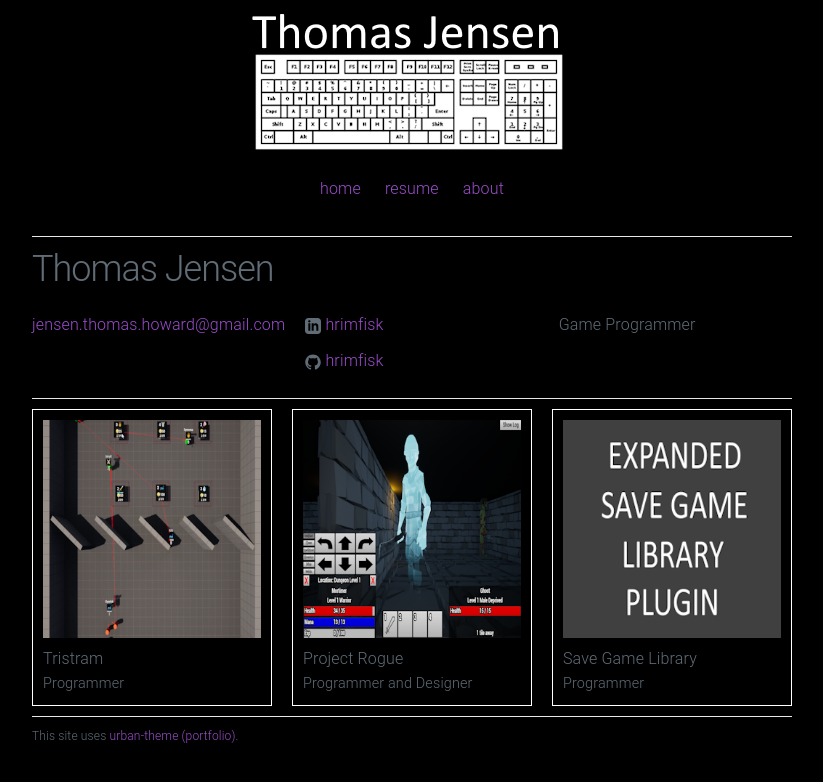
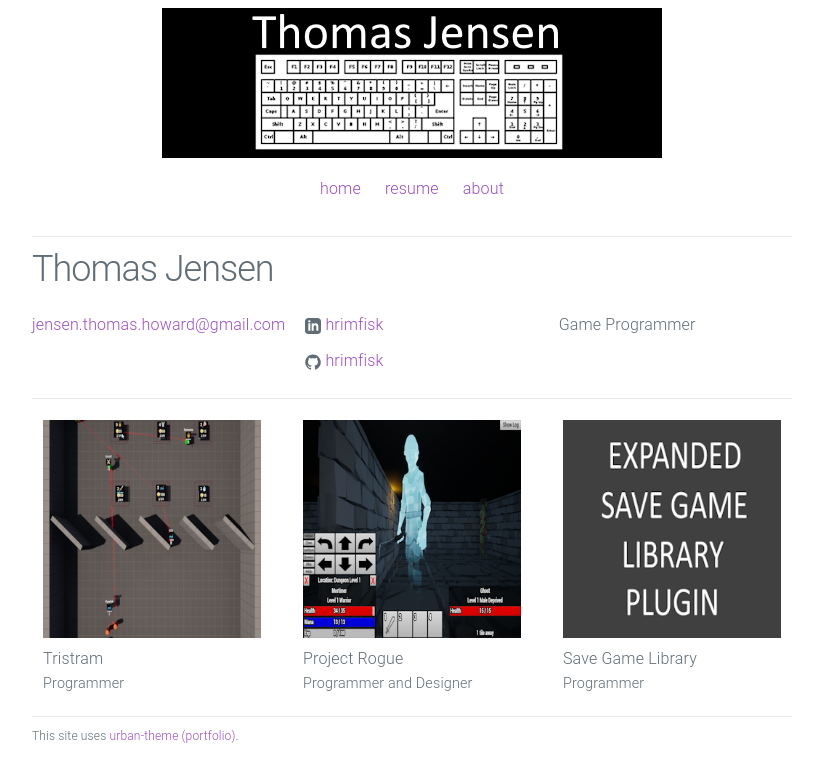
Before and after one commit to hrimfisk/hrimfisk.github.io, a Jekyll site: the page built from index.html, in a window 1280 px wide. Shown: the top 782 px of the page, without its empty margins (228-1051 px from the left). Built offline with Jekyll 4.4.1, drawn with Linux system fonts in a browser that asks for light colours.

Commit message:
Update home.html

```diff
--- a/_layouts/home.html
+++ b/_layouts/home.html
@@ -4,7 +4,7 @@
   {% include head.html %}
 
   <style>
-	  body { background-color: black; }
+	  body { background-color: dark-grey; }
   </style>
 
   <body>
```
